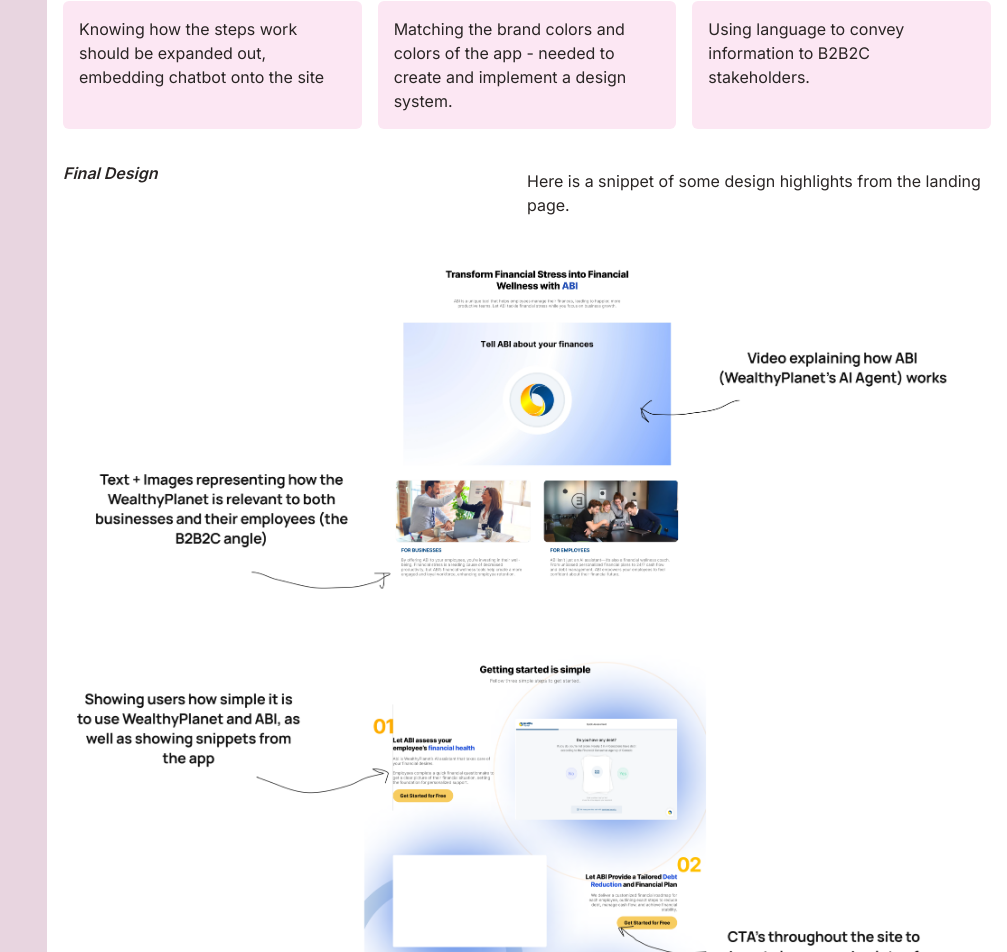
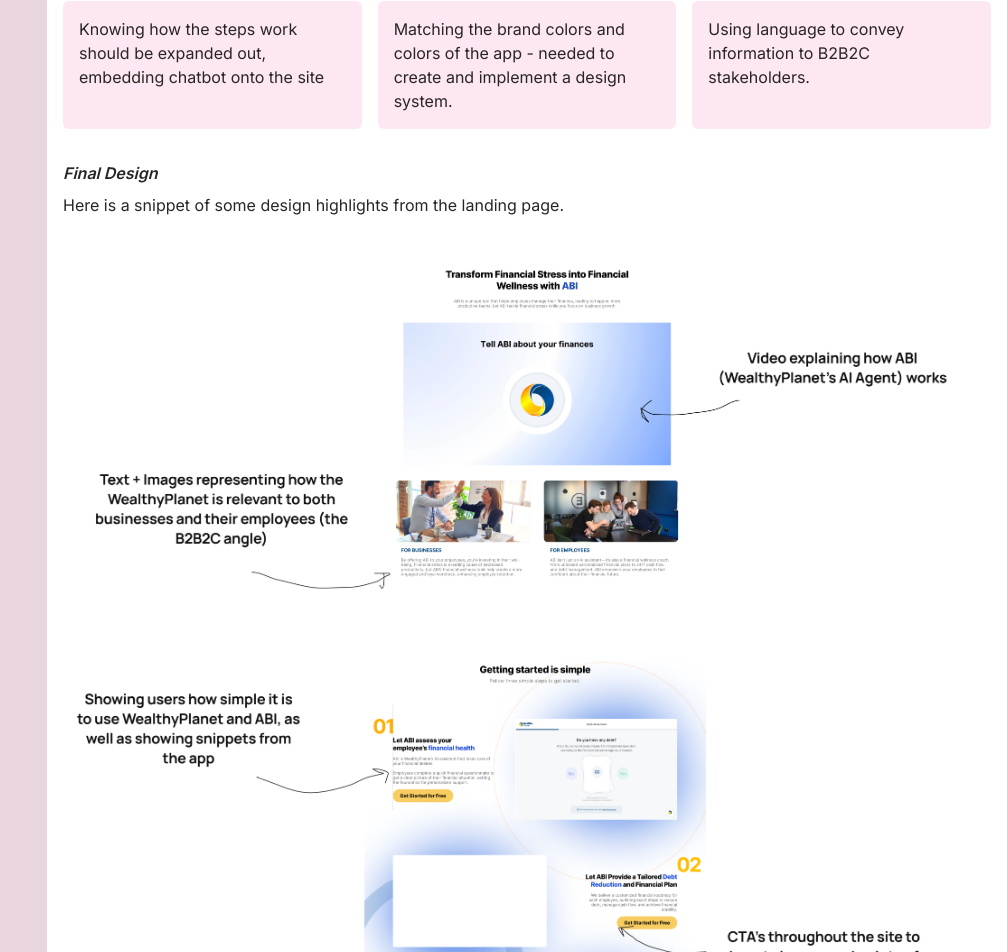
Before and after one commit to v1dh1/vidhi, a Next.js app: page /design/wealthyplanet in a window 1280 px wide. Shown: the part 6249-7201 px from the top of the page, without its empty margins (273-1280 px from the left). Built offline with nearby package versions, Linux system fonts and the light colour scheme; a web font is replaced by a local one.

Commit message:
moved text

```diff
--- a/app/design/wealthyplanet/Wpproject.jsx
+++ b/app/design/wealthyplanet/Wpproject.jsx
@@ -249,9 +249,10 @@
       <div className='grid grid-cols-1 md:grid-cols-2 pt-8'>
         <div className='italic font-semibold text-l'>Final Design</div>
 
-        <div className='pt-2 pb-8'>{"Here is a snippet of some design highlights from the landing page."}</div>
+      </div>
 
-      </div>
+      <div className='pt-2 pb-8'>{"Here is a snippet of some design highlights from the landing page."}</div>
+
 
       <div id="first-final" className="flex justify-center">
         <Image
```
